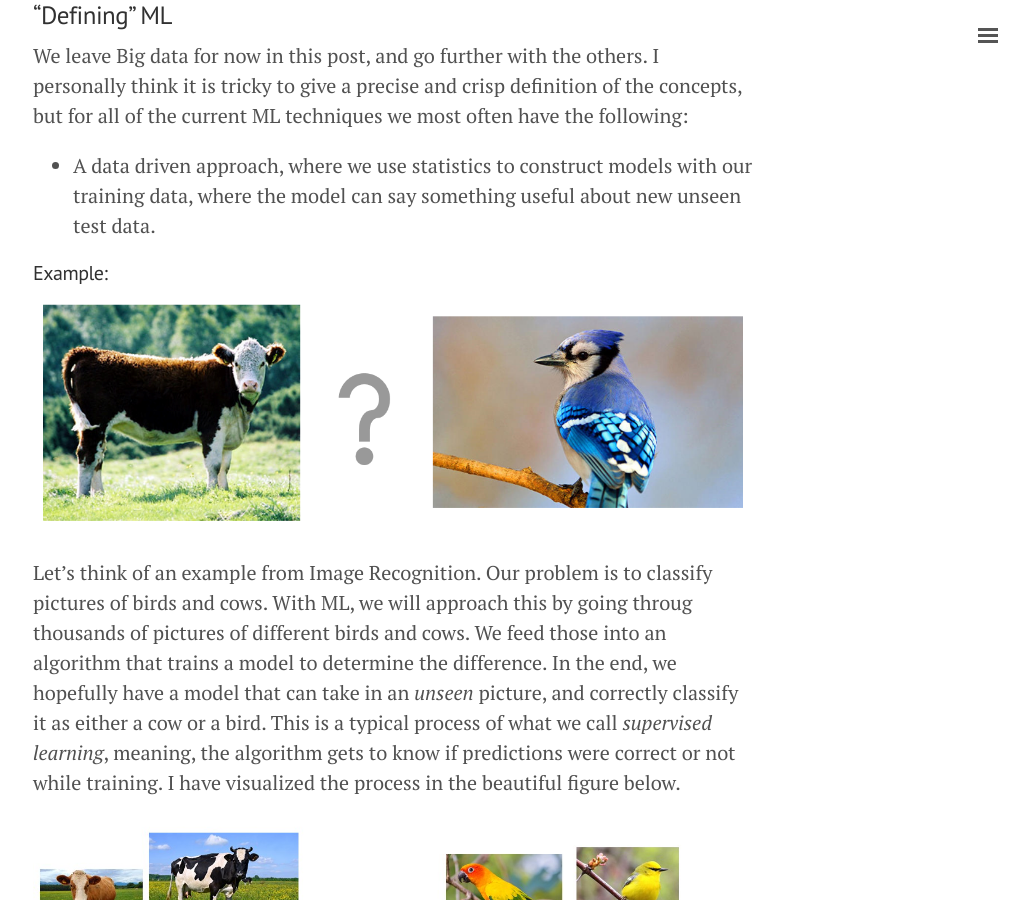
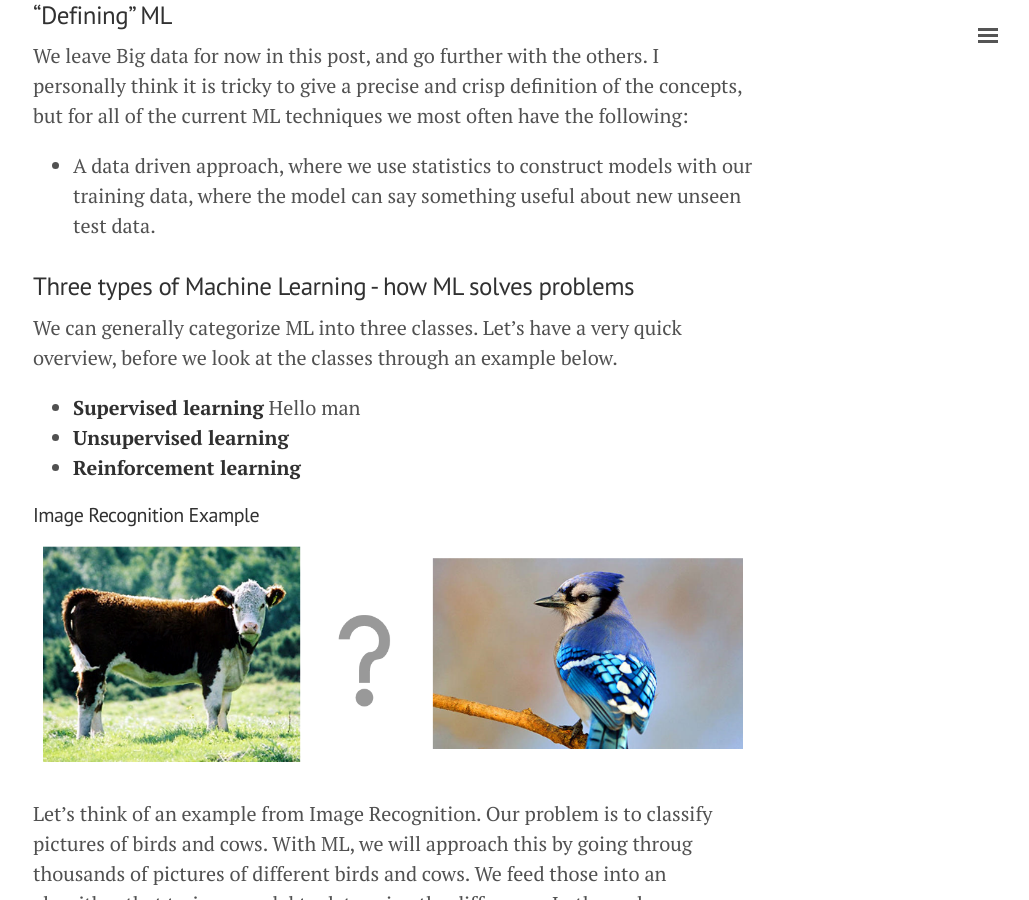
Before and after one commit to herman-hellenes/herman-hellenes.github.io, a Jekyll site: the page built from undone_posts/2017-08-23-intro-ML.md, in a window 1280 px wide and 900 px high, scrolled down 1924 px. Shown: the whole window, without its empty margins (247-1276 px from the left). Built offline with Jekyll 4.4.1, drawn with Linux system fonts in a browser that asks for light colours; nearby versions of some CDN libraries; comment, search, counter and statistics services are not loaded; some of the changed text lies outside the part shown.

Commit message:
Update 2017-08-23-intro-ML.md

```diff
--- a/undone_posts/2017-08-23-intro-ML.md
+++ b/undone_posts/2017-08-23-intro-ML.md
@@ -30,7 +30,17 @@ We leave Big data for now in this post, and go further with the others. I person
 * A data driven approach, where we use statistics to construct models with our training data, where the model can say something useful about new unseen test data.
 
 
-#### Example:
+### Three types of Machine Learning - how ML solves problems
+
+We can generally categorize ML into three classes. Let's have a very quick overview, before we look at the classes through an example below.
+
+* **Supervised learning**
+Hello man
+* **Unsupervised learning**
+* **Reinforcement learning**
+
+
+#### Image Recognition Example
 
 ![center](/figs/2017-08-23-intro-ML/cow_bird.png)
 
@@ -41,6 +51,10 @@ Let's think of an example from Image Recognition. Our problem is to classify pic
 
 As you might have guessed, when we have supervised learning, we also can do *unsupervised learning*. Here, the algorithm does not get to know if the results per se are right or wrong. Let's examplify this with the cown and bird case. In this situation, the model could try to on its own come up with the different classes of pictures. If we are lucky, it will find two classes, which appears to be cows and birds. But the model will not "know" what cow and birds are per se, but it learned that the collection of pictures have usually the properties of either a bird or a cow. However it could turn out to classify pictures into the classes with respect to the picture having a forrest in it, or not.
 
+### Last type of learning
+
+
+
 ### So how is ML different from other science?
 
 With ML, we do not attempt to uncover the underlying mechanisms that explains the world. It is a pure statistical exercise. For instance, in classical mechanics from physics, scientists have also done a massive load of statistics, together with theoretical work, to determine theoretical relationships between force, mass, momentum, etc. We have ended up with theoretical equations which are good approximations of the reality. With AI, we do not get a nice theoretical framework, but go all in with the statistics to fit our model. Thus it can feel more "black box", since we never land on any theoretical and easy understandable relationships that explains what we are predicting. On the other hand, it is on the same time quite easy to craps; what we do is to statistically fit some model, thats it.
```
